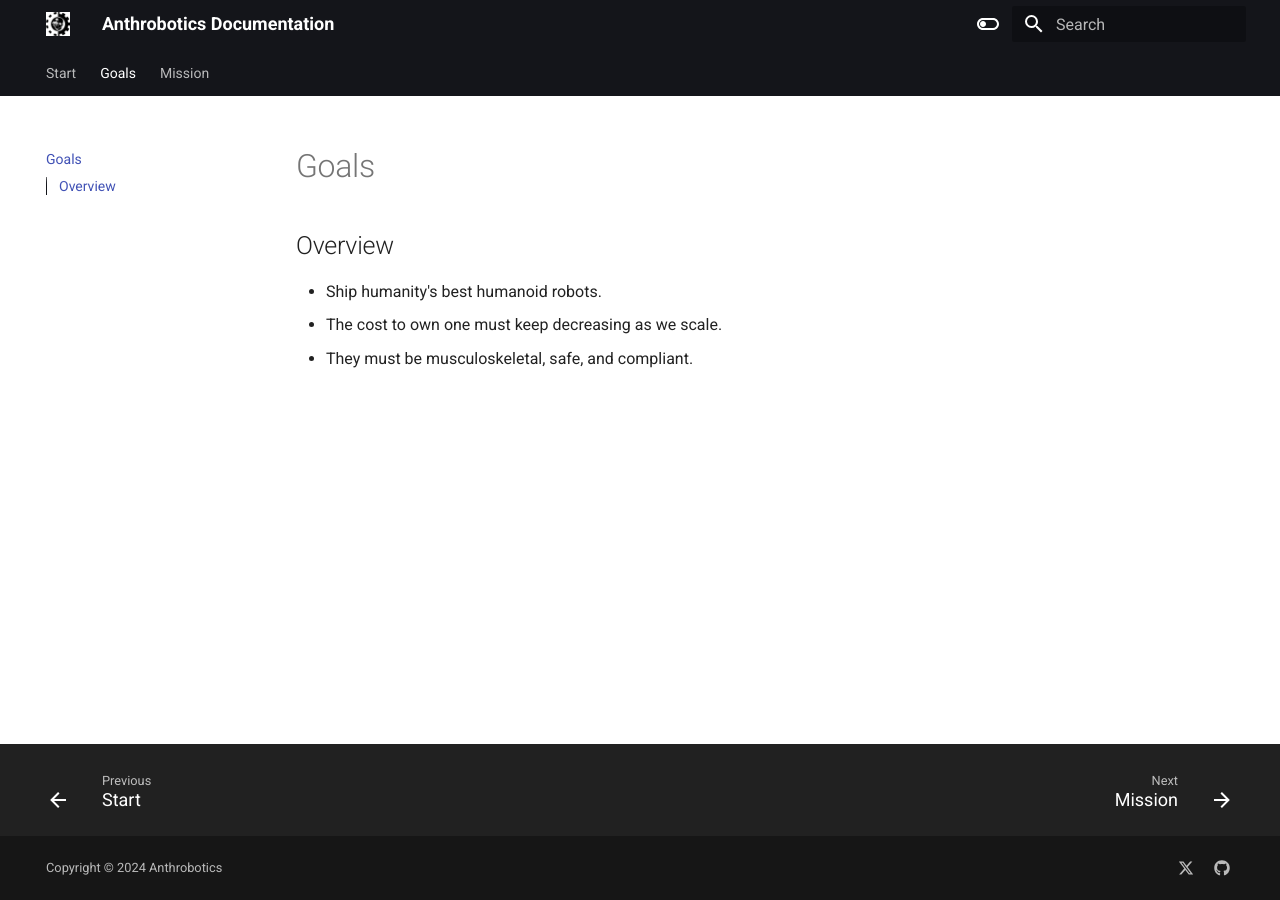
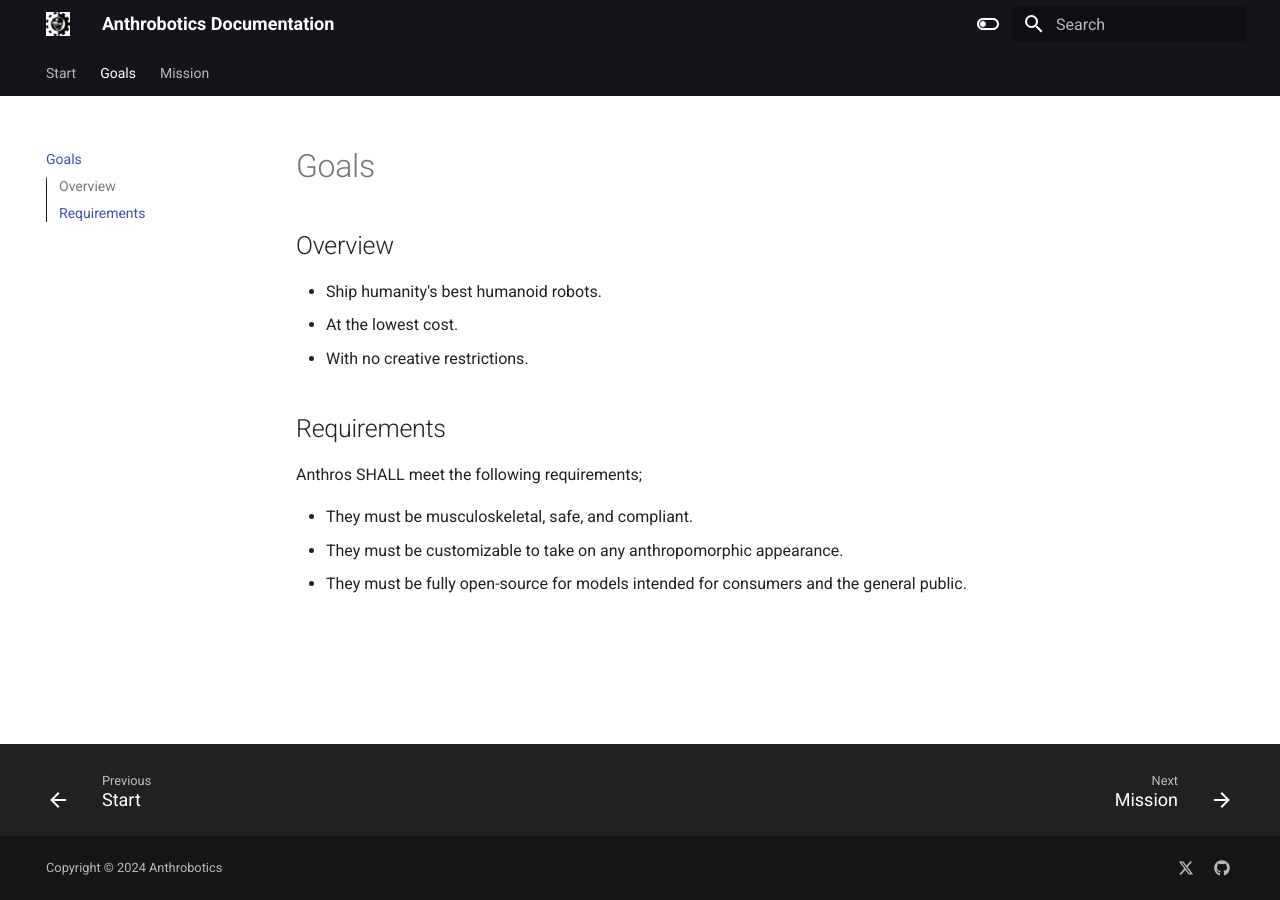
Before and after one commit to Anthrobotics/anthro-docs, an MkDocs documentation site: the page built from docs/goals.md, in a window 1280 px wide. Built offline with MkDocs 1.6.1 and Material for MkDocs 9.7.7, drawn with Linux system fonts in a browser that asks for light colours.

Commit message:
update goals.md

```diff
--- a/docs/goals.md
+++ b/docs/goals.md
@@ -3,5 +3,13 @@
 ## Overview
 
 - Ship humanity's best humanoid robots.
-- The cost to own one must keep decreasing as we scale.
+- At the lowest cost.
+- With no creative restrictions.
+
+## Requirements
+
+Anthros SHALL meet the following requirements;
+
 - They must be musculoskeletal, safe, and compliant.
+- They must be customizable to take on any anthropomorphic appearance.
+- They must be fully open-source for models intended for consumers and the general public.
```
